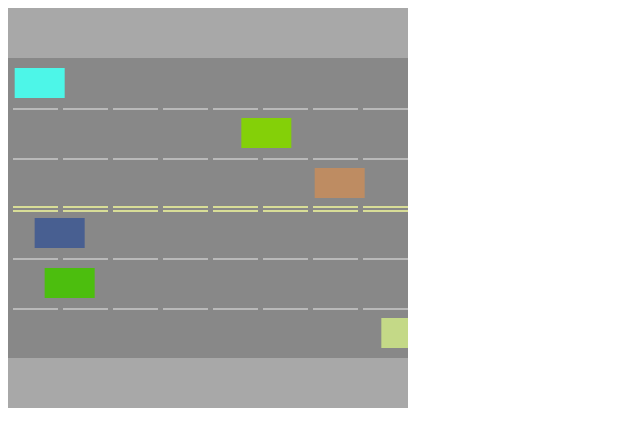
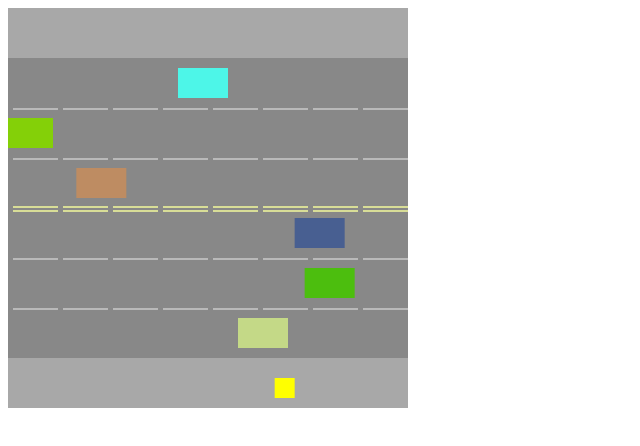
Before and after one commit to kingnaldoo/Freeway, a plain HTML site: page index.html in a window 1280 px wide. Shown: the whole page, without its empty margins (0-640 px from the left). Drawn offline with Linux system fonts and the light colour scheme.

Commit message:
save point

```diff
--- a/Car.js
+++ b/Car.js
@@ -1,17 +1,16 @@
 class Car {
-    constructor(physics = null, posX = 0, posY = 0, speedX = 0.2, color = 'red') {
+    constructor(physics = null, posX = 0, posY = 0, width = 50, height = 50, speedX = 0.2, color = 'red') {
         this.physics = physics;
         this.posX = posX;
         this.posY = posY;
+        this.width = width;
+        this.height = height;
         this.speedX = speedX;
         this.color = color;
     }
 
     draw() {
-        const DIST_FROM_EDGE = World.canvas.height / 8;
-        const CAR_WIDTH = DIST_FROM_EDGE;
-        const CAR_HEIGHT = DIST_FROM_EDGE - 20;
-        colorRect(this.posX, this.posY, CAR_WIDTH, CAR_HEIGHT, this.color);
+        colorRect(this.posX, this.posY, this.width, this.height, this.color);
     }
 
     move(world, deltaTime) {
--- a/CarPhysics.js
+++ b/CarPhysics.js
@@ -4,9 +4,8 @@ class CarPhysics {
 
         // car loop
         if (car.posX > World.canvas.width) {
-            car.posX = 0;
-        } else if (car.posX < 0)
+            car.posX = -car.width;
+        } else if (car.posX < -car.width)
             car.posX = World.canvas.width;
-
     }
 }
--- /dev/null
+++ b/Input.js
@@ -0,0 +1,19 @@
+class Input {
+    static x = 400;
+    static y = 370;
+    static velocity = 5;
+
+    static calculatePosition(evt) {
+        console.log(evt.key);
+        if (Input.y < 400 && Input.y > 25) {
+            if (evt.key == 'ArrowUp') {
+                return Input.y -= Input.velocity;
+            }
+            if (evt.key == 'ArrowDown') {
+                return Input.y += Input.velocity;
+            }
+        }
+        return Input.y = 370;
+
+    }
+}
--- /dev/null
+++ b/Player.js
@@ -0,0 +1,18 @@
+class Player {
+    constructor(posY, width, height, color = "yellow") {
+        this.posY = posY;
+        this.width = width;
+        this.height = height;
+        this.color = color;
+    }
+
+    draw() {
+        colorRect(World.canvas.width * 2 / 3, this.posY, this.width, this.height, this.color);
+    }
+
+    move(world, deltaTime) {
+        this.posY = Input.y;
+
+
+    }
+}
--- a/World.js
+++ b/World.js
@@ -10,20 +10,21 @@ class World {
         this.timeStep = 1000 / this.maxFPS;
 
         //entities
+        this.player = new Player(250, 20, 20);
         this.uiSystem = new UI();
         this.carPhysics = new CarPhysics();
         this.cars = [];
         for (let i = 1; i < 7; i++) {
-            const car = new Car(this.carPhysics, generateRandomNumbers(400), (50 * i) + 10, 0.2, generateRandomColors());
+            const car = new Car(this.carPhysics, generateRandomNumbers(400), (50 * i) + 10, 50, 30, i > 3 ? 0.1 : -0.1, generateRandomColors());
             this.cars.push(car);
         }
 
-        this.entities = [this.uiSystem].concat(this.cars);
+        this.entities = [this.uiSystem, this.player].concat(this.cars);
 
         World.canvas = document.getElementById('gameCanvas');
         World.canvasContext = World.canvas.getContext('2d');
         requestAnimationFrame(this.mainLoop.bind(this));
-        this.draw();
+        window.addEventListener('keydown', Input.calculatePosition);
     }
 
     mainLoop(timeStamp) {
--- a/index.html
+++ b/index.html
@@ -10,6 +10,8 @@
 <body>
     <canvas id="gameCanvas" width="400" height="400"> </canvas>
 
+    <script src="Player.js"></script>
+    <script src="Input.js"></script>
     <script src="Utils.js"></script>
     <script src="Car.js"></script>
     <script src="CarPhysics.js"></script>
```
